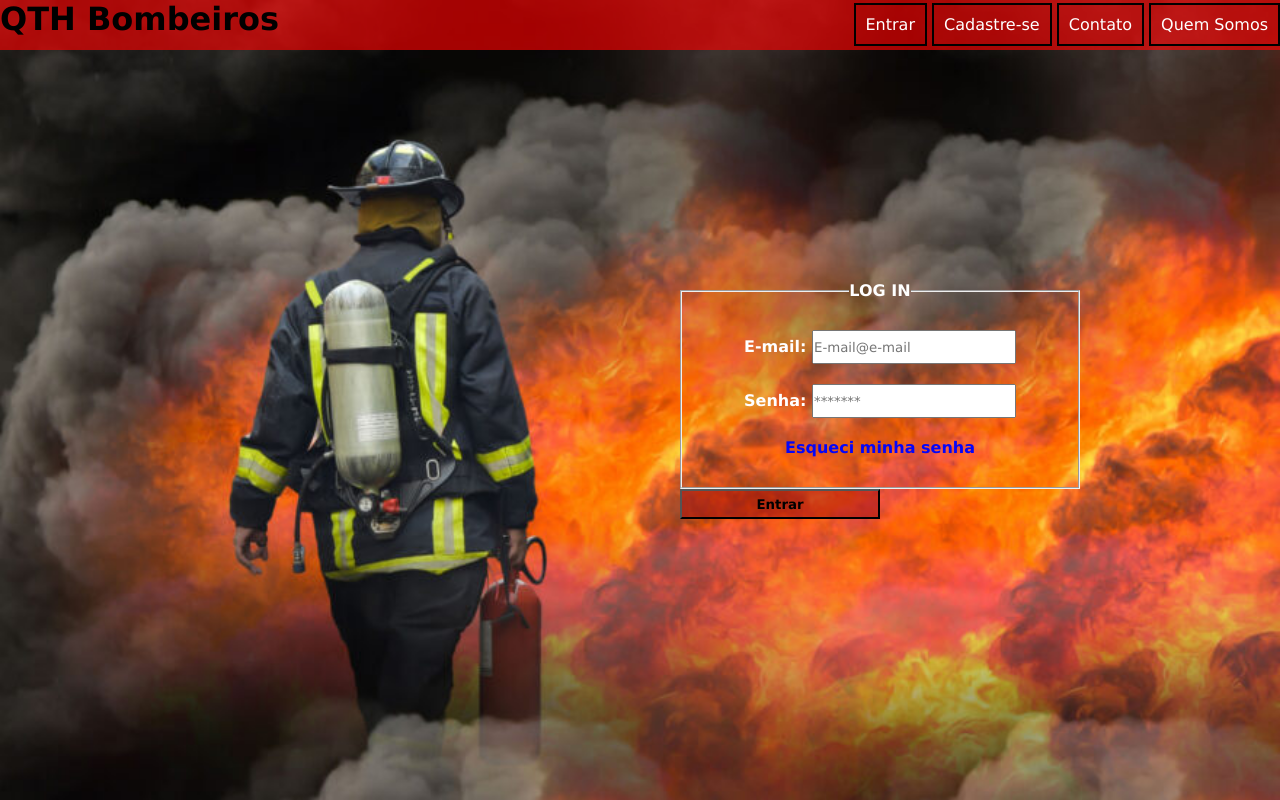
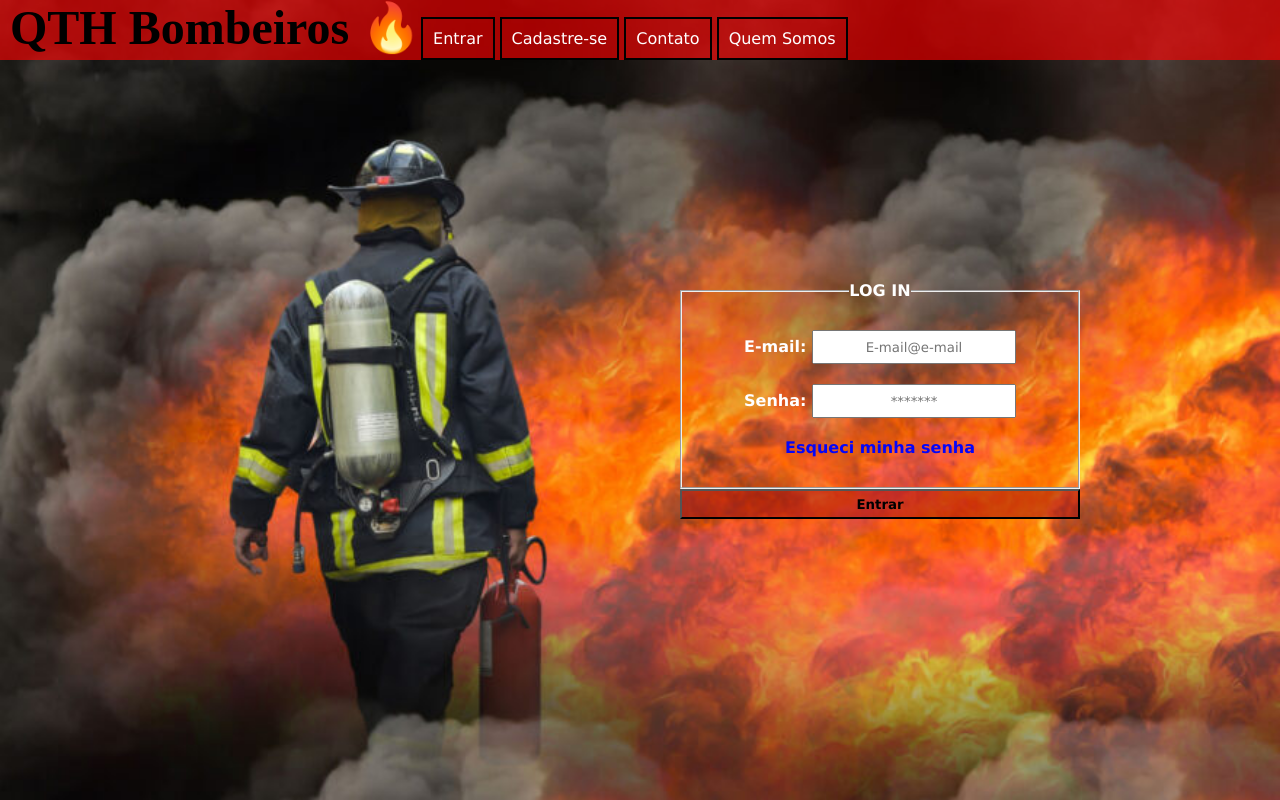
Before and after one commit to ThSoousa/Bombeiros, a plain HTML site: page index.html in a window 1280 px wide. Drawn offline with Linux system fonts and the light colour scheme; a web font is replaced by a local one.

Commit message:
posicionamento menu

```diff
--- a/Estilos/style.css
+++ b/Estilos/style.css
@@ -1,4 +1,9 @@
 @charset "UTF-8";
+
+@font-face {
+    font-family: 'font-fogo';
+    src: url(../fires/FIRES\ PERSONAL\ USE.ttf) format('truetype');
+}
 
 *{
     margin: 0px;
@@ -8,13 +13,19 @@
 
 header {
     background-color: #ff0000a2;
-    height: 50px;
+    height: 60px;
+    display: flex;
+    align-items:last baseline;
 
 }
+
+header > h1 {
+    font-family: 'font-fogo';
+    font-size: 3em;
+    padding-left: 10px;
+}
 nav > ul{
-    position: absolute;
-    right: 0px;
-    top: 3px;
+
 }
 nav > ul > li {
     text-align: center;
@@ -81,9 +92,14 @@ p{
     margin: 10px;
 }
 
+::placeholder{
+    text-align: center;
+}
+
 .botao{
     background-color: #a50f0f85;
     font-weight: bolder;
+    width: 400px;
 }
 
 .botao:hover{
--- a/index.html
+++ b/index.html
@@ -5,10 +5,11 @@
     <meta name="viewport" content="width=device-width, initial-scale=1.0">
     <title>Escola de Bombeiros</title>
     <link rel="stylesheet" href="Estilos/style.css">
+    <link rel="shortcut icon" href="favicon.ico" type="image/x-icon">
 </head>
 <body>
     <header>
-        <h1>QTH Bombeiros</h1>
+        <h1>QTH Bombeiros &#x1F525</h1>
         <nav>
             <ul>
                 <li><a href="#">Entrar</a></li>
```
Also changed, not shown: favicon.ico (added), fires/! ! ! TERMS OF USE.txt (added), fires/BILLY-ARGEL.png (added), fires/FIRES-A--1.png (added), fires/FIRES-A--11.png (added), fires/FIRES-A--7.png (added), fires/FIRES-A--8.png (added), fires/FIRES-A--9.png (added), fires/FIRES-A-1.png (added), fires/FIRES-A-2.png (added), 1 other file.
